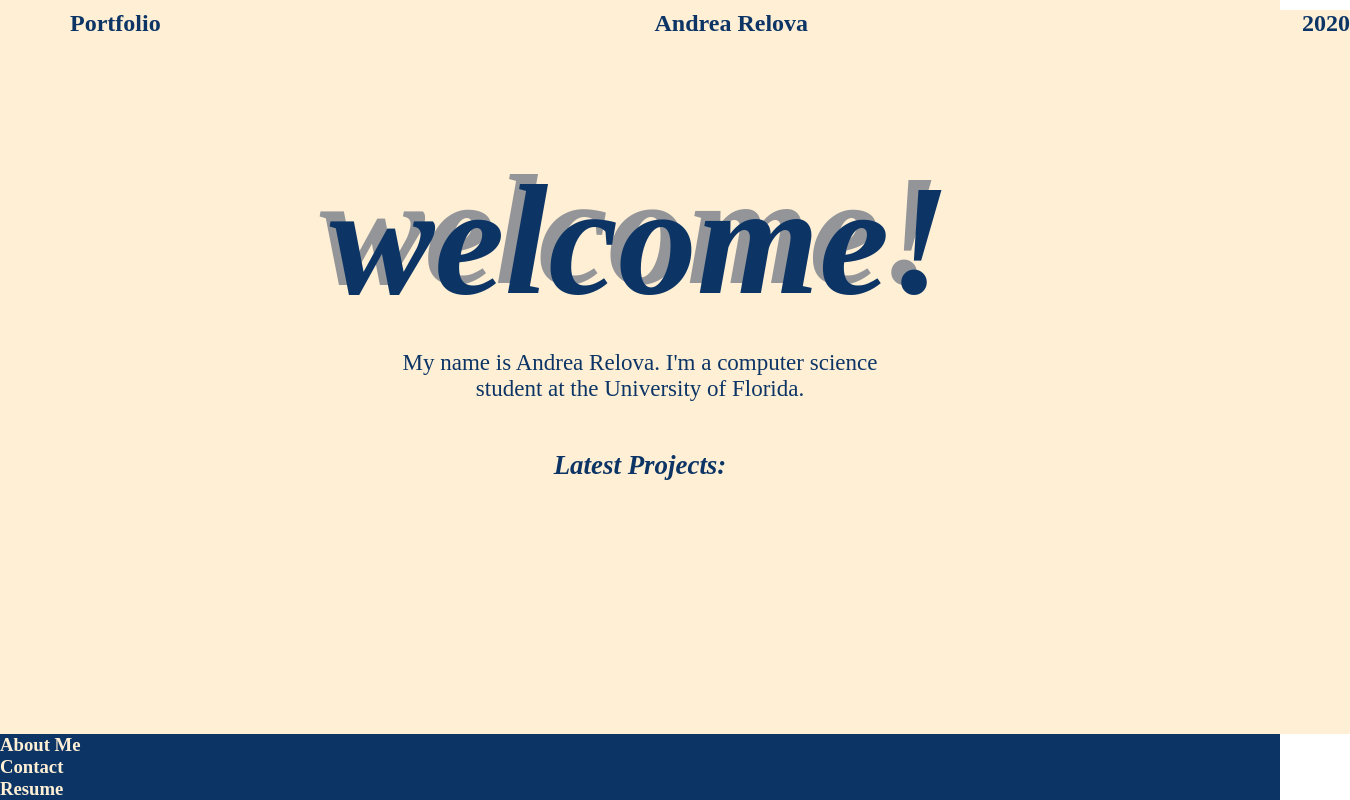
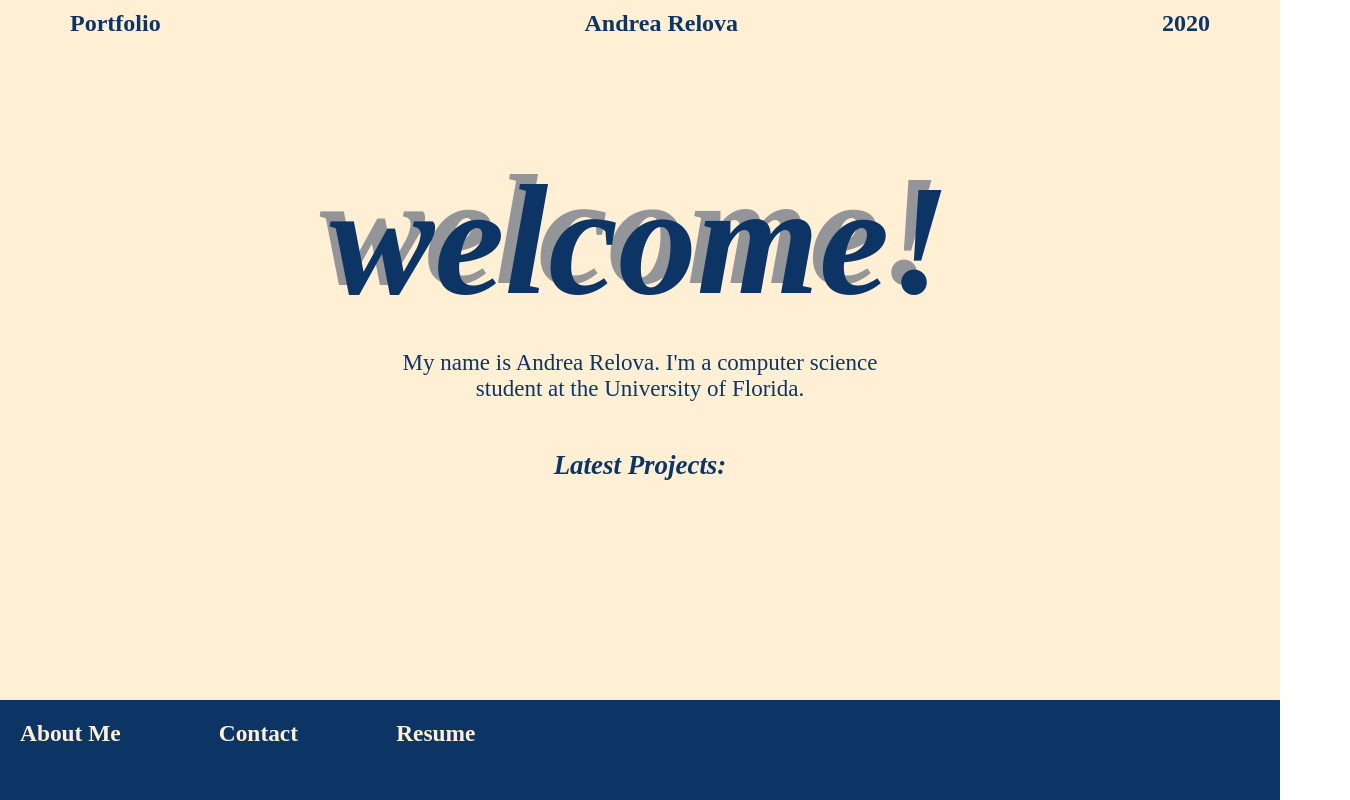
Before and after one commit to andrearelova/Portfolio, a React (Create React App) app: page / in a window 1280 px wide. Shown: the whole page, 1350 px wide, since content can reach past the window. Built offline with nearby package versions, Linux system fonts and the light colour scheme.

Commit message:
Created footer bar.

```diff
--- a/src/App.css
+++ b/src/App.css
@@ -16,10 +16,6 @@
   font-family: "Baskerville";
   font-size: 12px;
   color: #0c3566;
-  position: sticky;
-  top: 0;
-  left: 0;
-  width: 100%;
 }
 
 .Welcome {
@@ -70,9 +66,19 @@
   text-align: left;
   font-family: "Baskerville";
   background-color: #0c3566;
-  height: auto;
+  height: 100px;
   width: 100%;
   position: sticky;
+  display: flex;
+  color: #ffefd5;
+  font-size: 20px;
+}
+.FooterElement {
+  flex-grow: 1;
+  display: flex;
   justify-content: space-between;
-  color: #ffefd5;
+  padding: 20px;
 }
+.FooterFiller{
+  flex-grow: 4;
+}
--- a/src/App.js
+++ b/src/App.js
@@ -2,8 +2,6 @@ import React from "react";
 import "./App.css"
 
 function App() {
-
-
 
   return (
     <div className="App">
@@ -25,9 +23,12 @@ function App() {
         <h3>Latest Projects:</h3>
       </div>
       <footer className="FooterBar">
+      <div className="FooterElement">
         <h3>About Me</h3>
         <h3>Contact</h3>
         <h3>Resume</h3>
+        </div>
+        <div className="FooterFiller"/>
       </footer>
     </div>
   );
```
